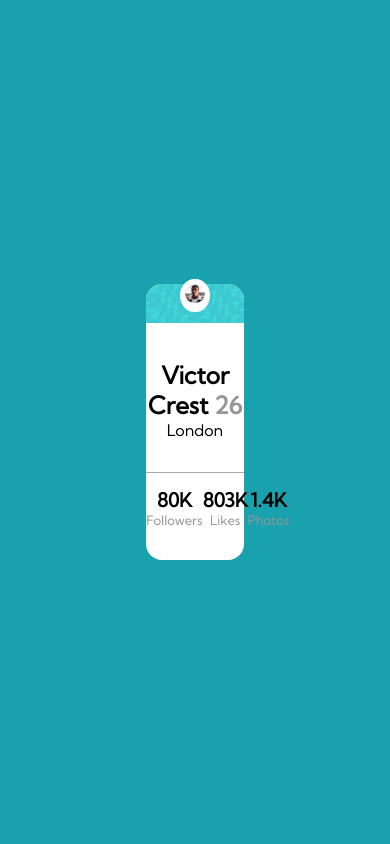
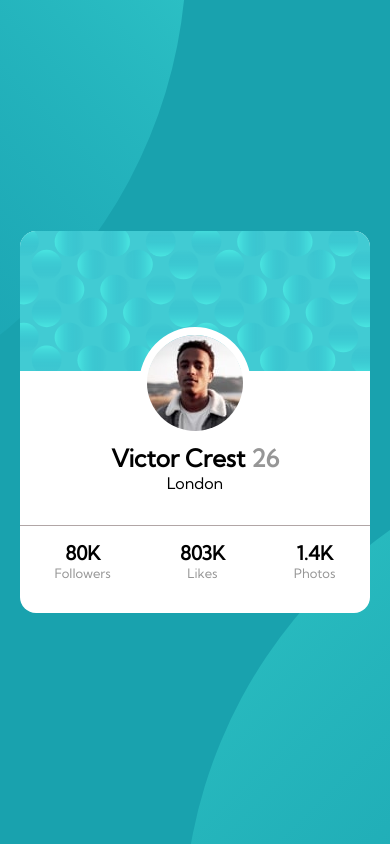
Before and after one commit to kara-harshit/profile-card-component, a plain HTML site: page index.html in a window 390 px wide. Drawn offline with Linux system fonts and the light colour scheme.

Commit message:
css updated-responsive code

```diff
--- a/style.css
+++ b/style.css
@@ -6,6 +6,9 @@
 }
 body{
     background-color: hsl(185, 75%, 39%);
+    background-image: url(./images/bg-pattern-top.svg),url(./images/bg-pattern-bottom.svg);
+    background-repeat: no-repeat,no-repeat;
+    background-position: right 52vw bottom 48vh, left 47vw top 52vh;
     width: 100vw;
     height: 100vh;
     display: flex;
@@ -15,26 +18,18 @@ body{
 }
 .container{
     background-color: white;
-    max-width: 25%;
+    max-width: 25rem;
     border-radius: 1rem;
+    overflow: hidden;
 }
 
-.head_img{
-    width:100%;
-    border-radius: 1rem 1rem 0 0;
-}
 .picDiv{
-    width: 30%;
-    background-color: white;
+    /* background-color: black; */
+    margin-top: -3rem;
+    border: solid white 0.5rem;
     border-radius: 100%;
-    padding: 5px;
-    position: relative;
-    bottom:3em;
 }
 .picDiv img{
-    height: 100%;
-    width: 100%;
-    object-fit: cover;
     border-radius: 100%;
 }
 .section1{
```
